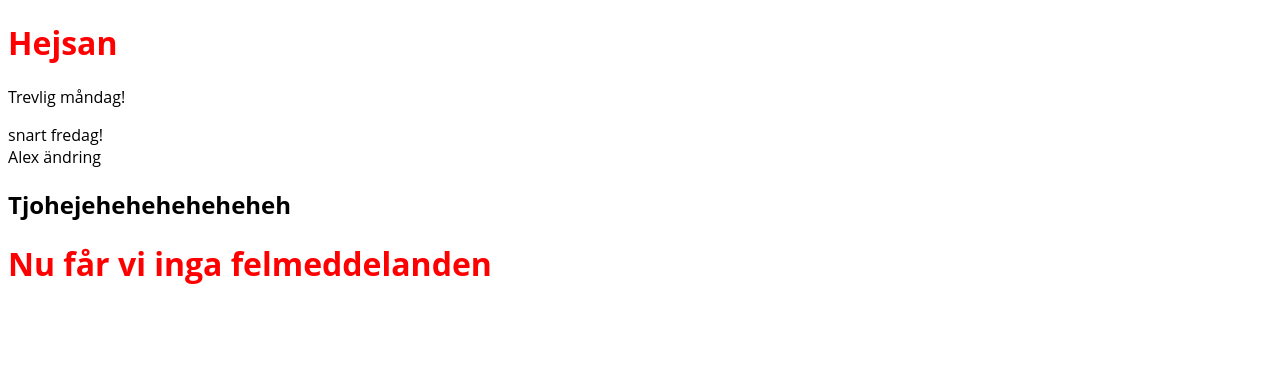
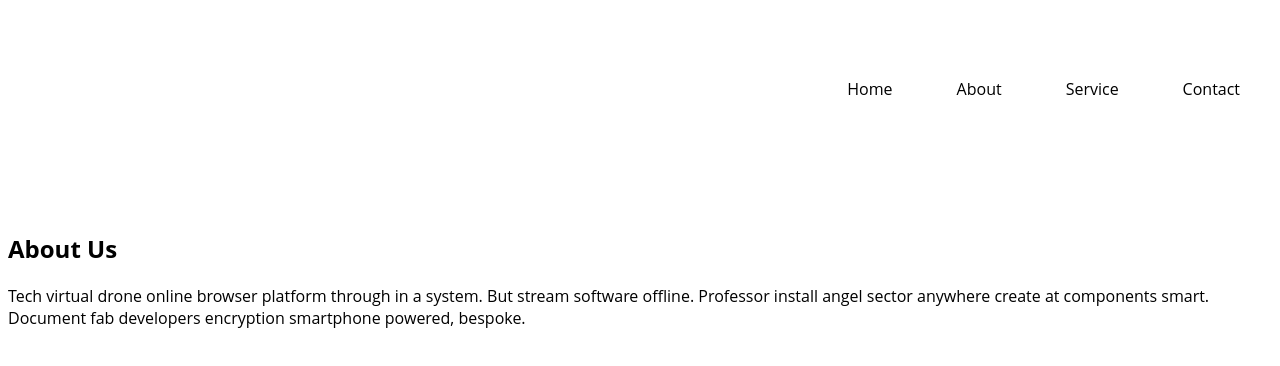
Before and after one commit to Andrea-Axelsson/femfemman_fe23_flexboxmania, a plain HTML site: page index.html in a window 1280 px wide. Drawn offline with Linux system fonts and the light colour scheme.

Commit message:
Första pushen

```diff
--- a/index.html
+++ b/index.html
@@ -7,17 +7,51 @@
     <link rel="stylesheet" href="styles.css">
 </head>
 <body>
-    <h1>Hejsan</h1>
-    <p>Trevlig måndag!</p>
+    <div class="container">
+        <nav classs="navbar">
+            <img scr="" class="logo">
+            <ul>
+                <li>Home</li>
+                <li>About</li>
+                <li>Service</li>
+                <li>Contact</li>
+            </ul>
+        </nav>
 
-    <div>snart fredag!</div>
+    <header>
+        <!-- Everything is designed -->
+    </header>
 
 
-    <section>Alex ändring</section>
-    <h2>Tjohejeheheheheheheh</h2>
-<!-- NU STARTAR VI OM -->
+    <main>
+        <!-- bilder med text -->
+    </main>
 
-<h1>Nu får vi inga felmeddelanden</h1>
+
+
+
+
+
+
+    <footer>
+        <nav>
+            <ul>
+                <li></li>
+                <li></li>
+                <li></li>
+                <li></li>
+
+            </ul>
+        </nav>
+
+        <div>
+            <h2>About Us</h2>
+            <p>Tech virtual drone online browser platform through in a system. But stream software offline. Professor install angel sector anywhere create at components smart. Document fab developers encryption smartphone powered, bespoke.</p>
+        </div>
+
+    </footer>
+
+</div>
 
 </body>
 </html>
--- a/styles.css
+++ b/styles.css
@@ -4,6 +4,21 @@ html{
     font-family: 'Open Sans', sans-serif;
 }
 
+.container{
+
+}
+
 h1{
   color: red;
 }
+
+ul {
+  display: flex;
+  flex-direction: row;
+  justify-content: flex-end;
+}
+
+li {
+  list-style-type: none;
+  padding: 2rem;
+}
```
